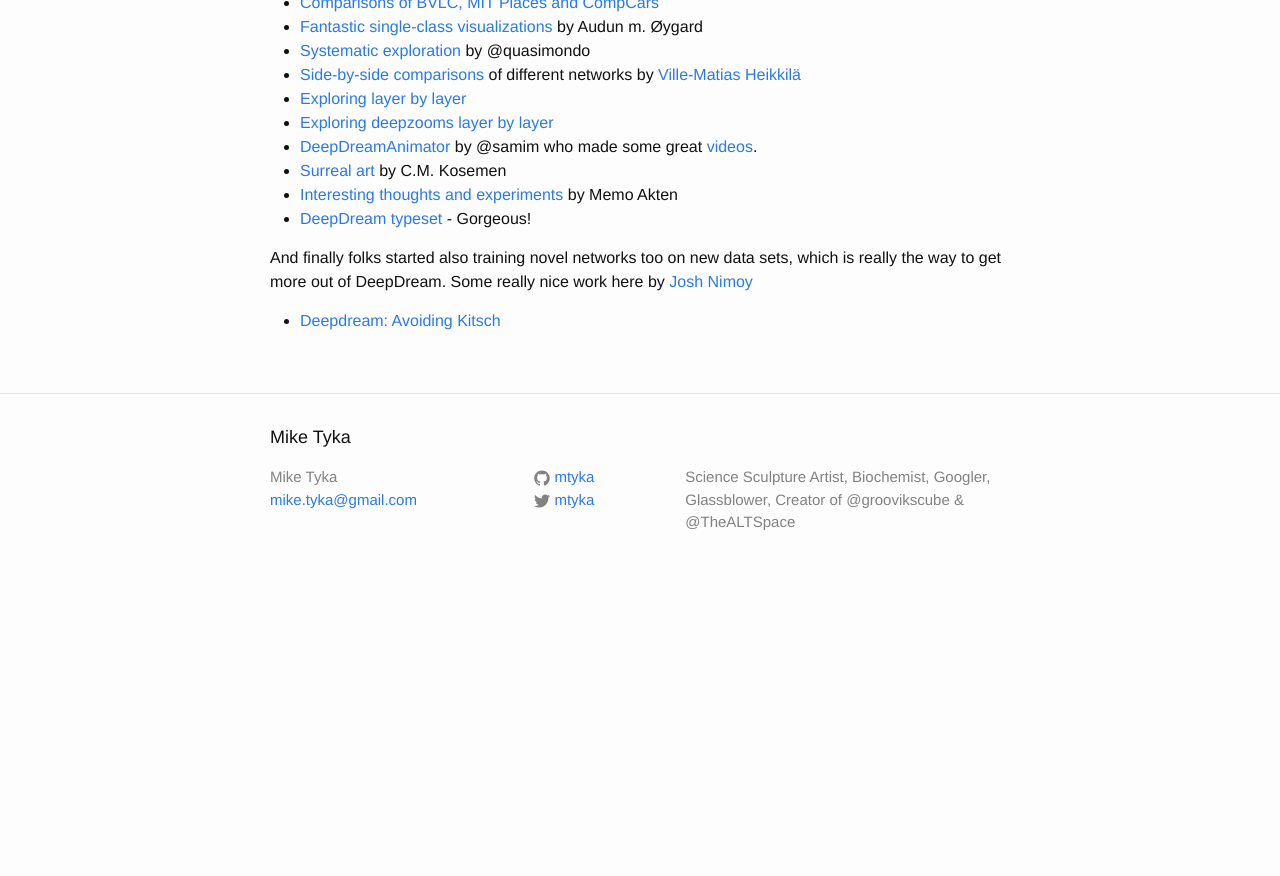
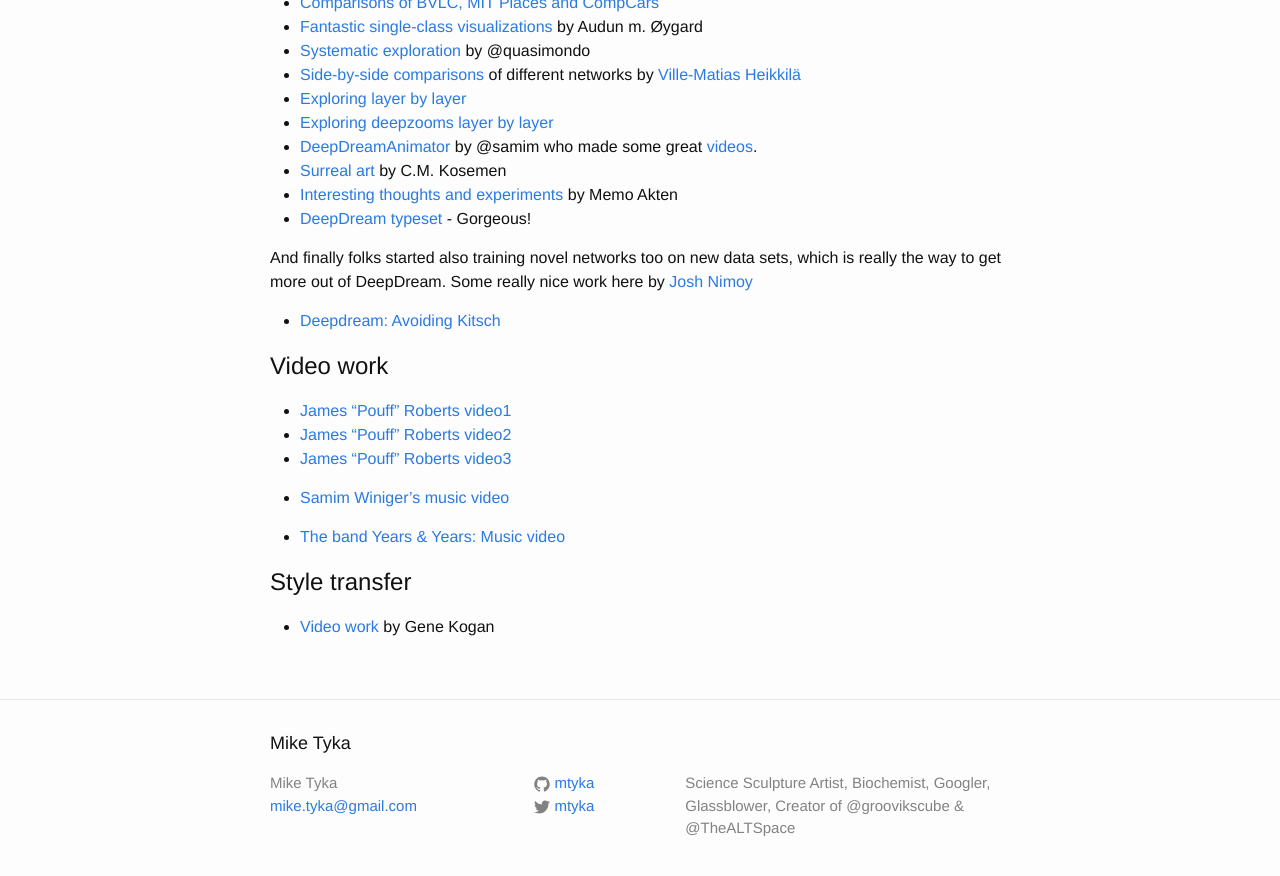
Before and after one commit to mtyka/mtyka.github.io, a Jekyll site: the page built from _posts/2015-07-21-one-month-after-deepdream.markdown, in a window 1280 px wide and 900 px high, scrolled down 854 px. Shown: the top 876 px of the window. Built offline with Jekyll 4.4.1, drawn with Linux system fonts in a browser that asks for light colours; before the commit the page ends 1448 px from its top, so only the background shows below that.

Commit message:
Extending style transfer experiments post with more interesting experiments.

```diff
--- a/_posts/2015-07-21-one-month-after-deepdream.markdown
+++ b/_posts/2015-07-21-one-month-after-deepdream.markdown
@@ -42,3 +42,20 @@
 Some really nice work here by [Josh Nimoy](http://jtnimoy.com/)
 
   * [Deepdream: Avoiding Kitsch](http://jtnimoy.com/blogs/projects/50616707-deepdream-avoiding-kitsch)
+
+
+# Video work
+
+  * [James “Pouff” Roberts video1](https://www.youtube.com/watch?v=DgPaCWJL7XI)
+  * [James “Pouff” Roberts video2](https://youtu.be/gIqKBBxmqho?t=1m3s)
+  * [James “Pouff” Roberts video3](https://www.youtube.com/watch?v=zrWrNRaFKu8)
+
+  * [Samim Winiger's music video](https://vimeo.com/133275555)
+
+  * [The band Years & Years: Music video](http://www.vevo.com/watch/years-years/Desire-(Gryffin-Remix)/GBUV71501214)
+
+
+
+# Style transfer
+
+  * [Video work](https://vimeo.com/139123754) by Gene Kogan
```
Also changed, not shown: _posts/2015-10-02-experiments-with-style-transfer.markdown (+36 -1 lines), assets/margret_layer_15.jpg (added), assets/tuebingen_remixed.jpg (added), assets/tyson_kadinsky_13_sc3.jpg.00000.jpg (added), assets/tyson_kadinsky_13_sc3_0.4.jpg.00000.jpg (added), assets/tyson_kadinsky_14_sc3_0.4.jpg.00000.jpg (added), assets/tyson_kadinsky_14_sc3_0.8.jpg.00000.jpg (added).
